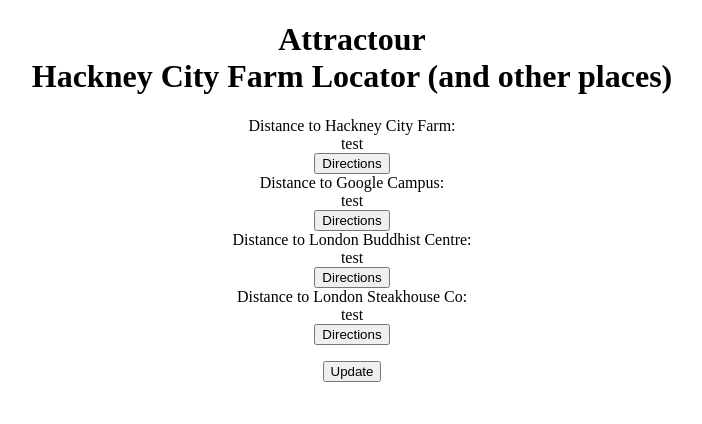
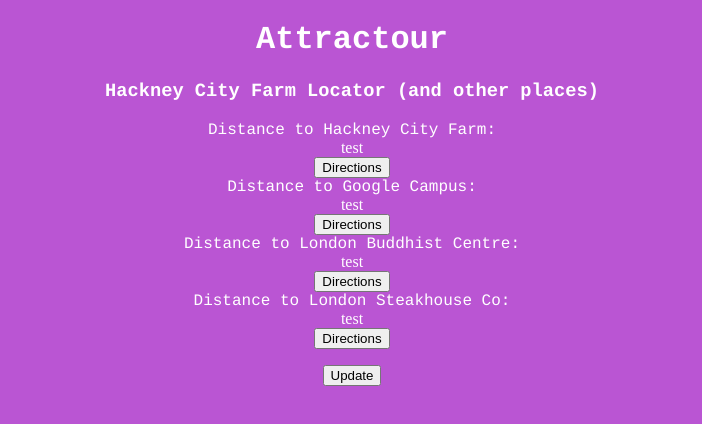
Before and after one commit to neroshan12/practice-project, a website: page index.html in a window 1280 px wide. Shown: the whole page, without its empty margins (288-990 px from the left). Drawn offline with Linux system fonts and the light colour scheme.

Commit message:
Change background colour and font

```diff
--- a/index.html
+++ b/index.html
@@ -4,15 +4,16 @@
     <meta charset="utf-8">
     <title>Homepage</title>
   </head>
-  <body>
+  <body style='background-color:mediumorchid'>
 
-    <h1 align="center"> Attractour <br/> Hackney City Farm Locator (and other places) </h1>
+    <h1 span style="color:white;font-family:courier" align='center'> Attractour  </h1>
+    <h3 span style="color:white;font-family:courier" align='center'> Hackney City Farm Locator (and other places) </h3>
 
-    <div align='center' id='places-to-go'>
-      <div align='center'>Distance to Hackney City Farm:</div> <div align='center' id='hcf-distance'>test</div> <button align='center'>Directions</button>
-      <div align='center'>Distance to Google Campus:</div> <div align='center'id='gc-distance'>test</div> <button align='center'>Directions</button>
-      <div align='center'>Distance to London Buddhist Centre:</div> <div align='center'id='lbc-distance'>test</div> <button align='center'>Directions</button>
-      <div align='center'>Distance to London Steakhouse Co:</div> <div align='center'id='lsc-distance'>test</div> <button align='center'>Directions</button>
+    <div style='color:white;' align='center' id='places-to-go'>
+      <div style="font-family:courier;" style='color:white;' align='center'>Distance to Hackney City Farm:</div> <div align='center' id='hcf-distance'>test</div> <button align='center'>Directions</button>
+      <div style="font-family:courier;" style='color:white;' align='center'>Distance to Google Campus:</div> <div align='center'id='gc-distance'>test</div> <button align='center'>Directions</button>
+      <div style="font-family:courier;" style='color:white;' align='center'>Distance to London Buddhist Centre:</div> <div align='center'id='lbc-distance'>test</div> <button align='center'>Directions</button>
+      <div style="font-family:courier;" style='color:white;' align='center'>Distance to London Steakhouse Co:</div> <div align='center'id='lsc-distance'>test</div> <button align='center'>Directions</button>
     </div>
 
     <p align='center' id='update-button'><button>Update</button></p>
```
